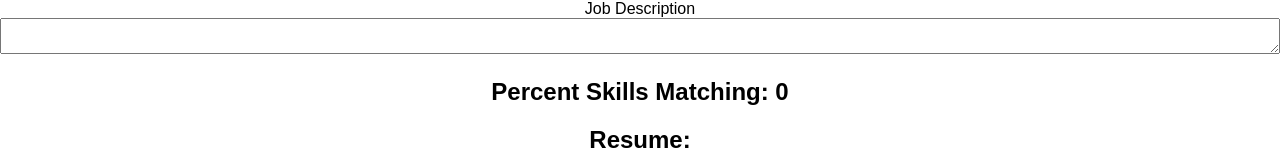
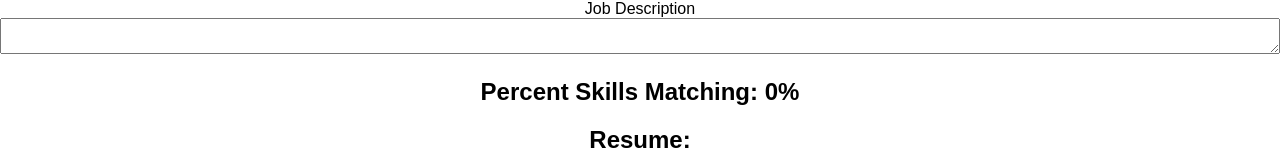
Before and after one commit to aminoche/fancy-advanced-resume-targeter, a React (Create React App) app: page / in a window 1280 px wide. Shown: the part 305-473 px from the top of the page. Built offline with nearby package versions, Linux system fonts and the light colour scheme.

Commit message:
working version for demo pre-optimized

```diff
--- a/src/App.js
+++ b/src/App.js
@@ -38,7 +38,7 @@ class App extends Component {
       <span
         key={index}
         className={
-          skillsYouHaveAndInJobDescription.includes(word) ? 'green' : 'yellow'
+          skillsYouHaveAndInJobDescription.includes(word) ? 'green' : 'grey'
         }
       >
         {word}{' '}
@@ -90,7 +90,7 @@ class App extends Component {
             />
           </label>
         </form>
-        <h2>Percent Skills Matching: {percentSkillsMatching}</h2>
+        <h2>Percent Skills Matching: {percentSkillsMatching}%</h2>
         <h2>Resume:</h2>
         <br />
         {resume}
```
